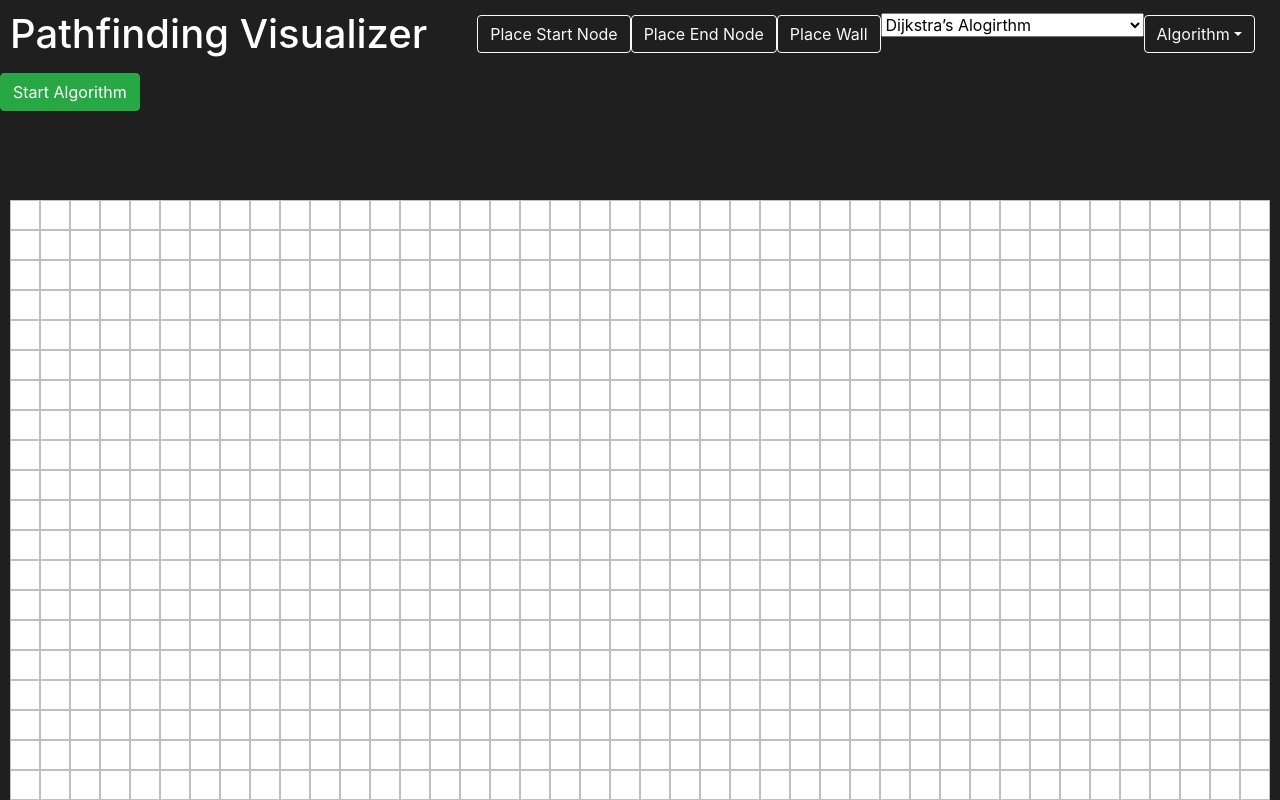
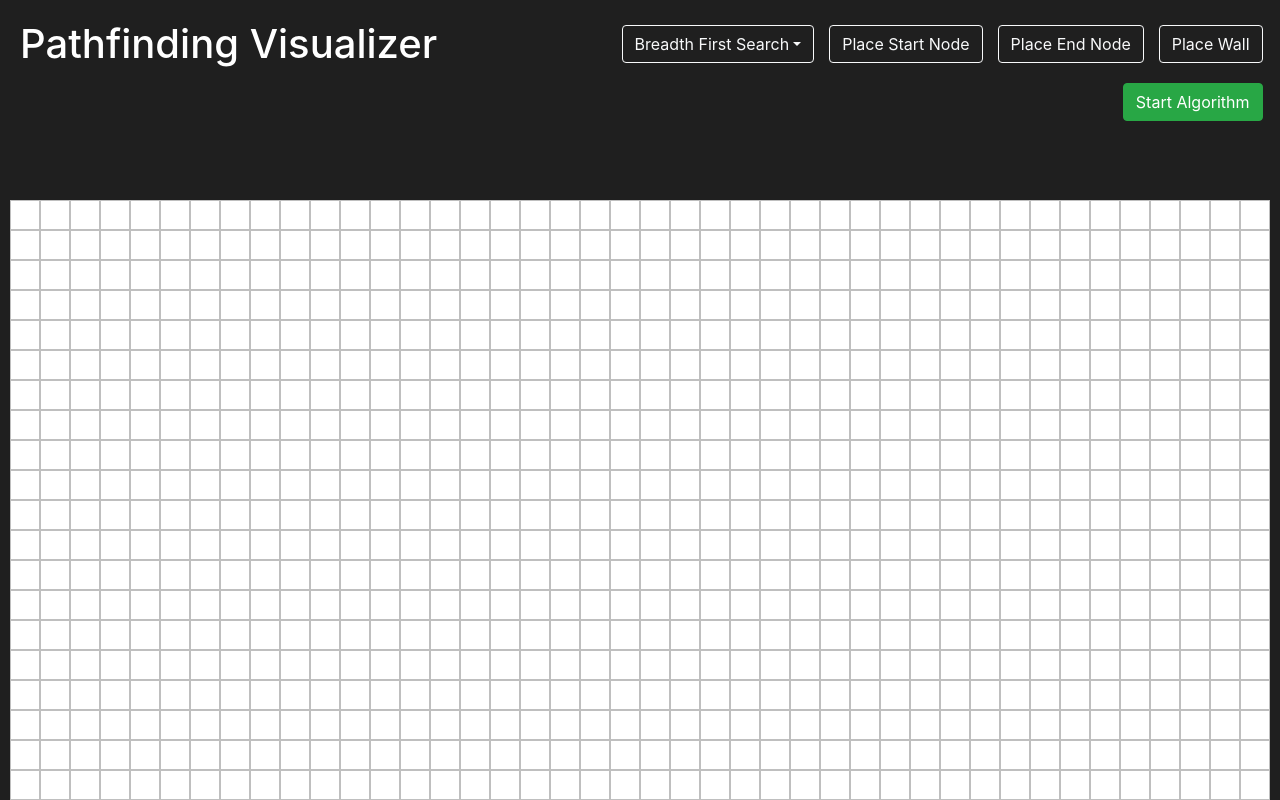
Before and after one commit to shulme33/PathFindingVisualizer, a React (Create React App) app in the folder pfviz/: page / in a window 1280 px wide. Built offline with nearby package versions, Linux system fonts and the light colour scheme.

Commit message:
Made header look nice. Version 1

```diff
--- a/pfviz/src/components/Header/Header.jsx
+++ b/pfviz/src/components/Header/Header.jsx
@@ -6,22 +6,34 @@ import "bootstrap/dist/js/bootstrap.min.js";
 import "bootstrap/dist/css/bootstrap.min.css";
 
 class Header extends Component {
-  algorithmChosen(buttonName) {
-    console.log("Button: " + buttonName);
+  state = {
+    algorithm: "Breadth First Search",
+    algorithmCode: "breadth-first",
+  };
+
+  constructor() {
+    super();
+    this.algorithmChosen = this.algorithmChosen.bind(this);
+  }
+
+  algorithmChosen(newAlgCode, newAlgorithm) {
+    this.props.updateAlgorithm(newAlgCode);
+    this.setState({ algorithm: newAlgorithm, algorithmCode: newAlgCode });
   }
 
   render() {
     return (
       <div className="hdr">
         <h1 className="hdr-title">Pathfinding Visualizer</h1>
+
         <button
           type="button"
           className="btn btn-outline-light hdr-button"
           onClick={() => {
-            this.props.updateMode("start");
+            this.props.updateMode("wall");
           }}
         >
-          Place Start Node
+          Place Wall
         </button>
 
         <button
@@ -38,32 +50,11 @@ class Header extends Component {
           type="button"
           className="btn btn-outline-light hdr-button"
           onClick={() => {
-            this.props.updateMode("wall");
+            this.props.updateMode("start");
           }}
         >
-          Place Wall
+          Place Start Node
         </button>
-
-        <select
-          name="algorithms"
-          id="algorithms"
-          onChange={() => {
-            this.props.updateAlgorithm(
-              document.getElementById("algorithms").value
-            );
-          }}
-        >
-          <option value="dijkstra">Dijkstra’s Alogirthm</option>
-          <option value="min-weight">Minimum Weight Spanning Tree</option>
-          <option value="shortest-path">Shortest Path</option>
-          <option value="single-source">Single Source Shortest Path</option>
-          <option value="all-pairs">All Pairs Shortest Path</option>
-          <option value="a-star">A*</option>
-          <option value="yens">Yen’s K-shortest Paths</option>
-          <option value="random-walk">Random Walk</option>
-          <option value="breadth-first">Breadth First Search</option>
-          <option value="depth-first">Depth First Search</option>
-        </select>
 
         <div className="btn-group hdr-button">
           <button
@@ -73,17 +64,24 @@ class Header extends Component {
             aria-haspopup="true"
             aria-expanded="false"
           >
-            Algorithm
+            {this.state.algorithm}
           </button>
           <div className="dropdown-menu">
             <button
-              id="breadth-first"
               className="dropdown-item"
               onClick={() => {
-                this.algorithmChosen(this.id).bind(this);
+                this.algorithmChosen("breadth-first", "Breadth First Search");
               }}
             >
-              Action
+              Breadth First Search
+            </button>
+            <button
+              className="dropdown-item"
+              onClick={() => {
+                this.algorithmChosen("dijkstra", "Dijkstra’s Alogirthm");
+              }}
+            >
+              Dijkstra’s Alogirthm
             </button>
           </div>
         </div>
@@ -102,4 +100,15 @@ class Header extends Component {
 
 export default Header;
 
-//updateAlgFunction={this.updateAlgorithm} updateModeFunction={this.updateMode}
+/*
+<option value="dijkstra">Dijkstra’s Alogirthm</option>
+<option value="min-weight">Minimum Weight Spanning Tree</option>
+<option value="shortest-path">Shortest Path</option>
+<option value="single-source">Single Source Shortest Path</option>
+<option value="all-pairs">All Pairs Shortest Path</option>
+<option value="a-star">A*</option>
+<option value="yens">Yen’s K-shortest Paths</option>
+<option value="random-walk">Random Walk</option>
+<option value="breadth-first">Breadth First Search</option>
+<option value="depth-first">Depth First Search</option>
+*/
--- a/pfviz/src/components/Header/header.css
+++ b/pfviz/src/components/Header/header.css
@@ -1,6 +1,7 @@
 .hdr {
   width: 100vw;
   height: 200px;
+  padding: 10px;
   background-color: #1f1f1f;
 }
 
@@ -13,5 +14,6 @@
 
 .hdr-button {
   vertical-align: top;
-  margin-top: 15px;
+  margin: 15px 7.5px 0px 7.5px;
+  float: right;
 }
--- a/pfviz/src/components/Workspace/Workspace.jsx
+++ b/pfviz/src/components/Workspace/Workspace.jsx
@@ -21,7 +21,6 @@ class Workspace extends Component {
     super();
     this.updateNode = this.updateNode.bind(this);
     this.breadthFirstSearch = this.breadthFirstSearch.bind(this);
-    this.dijkstras_algorithm = this.dijkstras_algorithm.bind(this);
     this.isStartNode = this.isStartNode.bind(this);
     this.isEndNode = this.isEndNode.bind(this);
     this.isWall = this.isWall.bind(this);
@@ -106,15 +105,12 @@ class Workspace extends Component {
 
   startAlgorithm() {
     switch (this.props.algorithm) {
-      case "dijkstra":
-        this.dijkstras_algorithm();
-        break;
       case "breadth-first":
         //console.log("Breadth First Search >> " + this.state.start.col);
-        console.log(
-          ">>>>>>>>>>>>>>>>>>>>>>>>>>>>>>>>>>> BFS: " +
-            this.breadthFirstSearch(this.state.start.row, this.state.start.col)
-        );
+        //console.log(
+        //  ">>>>>>>>>>>>>>>>>>>>>>>>>>>>>>>>>>> BFS: " +
+        //    this.breadthFirstSearch(this.state.start.row, this.state.start.col)
+        //);
         break;
       default:
         console.log("Algorithm not setup");
@@ -154,13 +150,11 @@ class Workspace extends Component {
     this.setState({ nodes: newNodes });
   }
 
-  dijkstras_algorithm() {}
-
   breadthFirstSearch(row, col, cost = 0, checked = {}) {
     //console.log("Checking: (" + row + ", " + col + ")");
 
     setTimeout(() => {
-      console.log("Update: (" + row + ", " + col + ") >> " + this.endFound);
+      //console.log("Update: (" + row + ", " + col + ") >> " + this.endFound);
 
       if (!this.isStartNode(row, col)) {
         let newStatus = "visited";
@@ -173,14 +167,14 @@ class Workspace extends Component {
 
       if (row === this.state.end.row && col === this.state.end.col) {
         this.endFound = true;
-        console.log(
-          " >>>>>>>>>>>>>>>>>>>>> End Found: (" +
-            row +
-            ", " +
-            col +
-            ") >> " +
-            cost
-        );
+        //console.log(
+        //  " >>>>>>>>>>>>>>>>>>>>> End Found: (" +
+        //    row +
+        //    ", " +
+        //    col +
+        //    ") >> " +
+        //    cost
+        //);
         return cost;
       }
 
```
Also changed, not shown: 1 other file (tests, documents, lock files or other folders).
